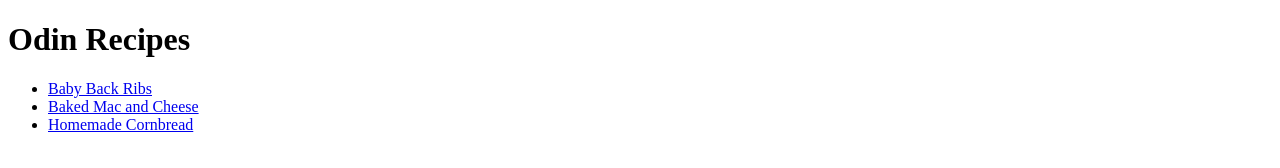
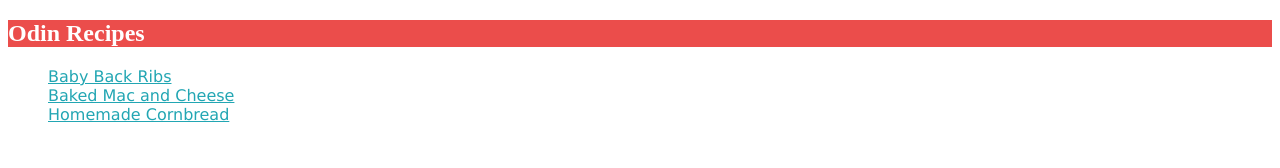
Before and after one commit to Nick122112/odin-recipes, a plain HTML site: page index.html in a window 1280 px wide. Drawn offline with Linux system fonts and the light colour scheme.

Commit message:
Experimented with basic CSS properties to understand how to they can be used to change HTML documents

```diff
--- a/index.html
+++ b/index.html
@@ -4,14 +4,33 @@
     <meta charset="UTF-8" />
     <meta http-equiv="X-UA-Compatible" content="IE=edge" />
     <meta name="viewport" content="width=device-width, initial-scale=1.0" />
+    <link rel="stylesheet" href="styles.css" />
     <title>Odin Recipes</title>
   </head>
   <body>
-    <h1>Odin Recipes</h1>
-    <ul>
-      <li><a href="recipes/ribs.html">Baby Back Ribs</a></li>
-      <li><a href="recipes/mac-and-cheese.html">Baked Mac and Cheese</a></li>
-      <li><a href="recipes/cornbread.html">Homemade Cornbread</a></li>
-    </ul>
+    <section>
+      <div>
+        <h1 class="main-page-heading">Odin Recipes</h1>
+      </div>
+      <div>
+        <ul class="main-recipe-list">
+          <li>
+            <a href="recipes/ribs.html" class="main-recipe-link"
+              >Baby Back Ribs</a
+            >
+          </li>
+          <li>
+            <a href="recipes/mac-and-cheese.html" class="main-recipe-link"
+              >Baked Mac and Cheese</a
+            >
+          </li>
+          <li>
+            <a href="recipes/cornbread.html" class="main-recipe-link"
+              >Homemade Cornbread</a
+            >
+          </li>
+        </ul>
+      </div>
+    </section>
   </body>
 </html>
--- /dev/null
+++ b/styles.css
@@ -0,0 +1,22 @@
+.heading {
+  color: #eb4d4b;
+  font-family: cursive;
+}
+
+p {
+  font-family: Verdana, sans-serif;
+}
+
+.main-page-heading {
+  color: #fff;
+  background-color: #eb4d4b;
+}
+
+.main-recipe-list {
+  list-style-type: none;
+  font-family: Verdana, Geneva, Tahoma, sans-serif;
+}
+
+.main-recipe-link {
+  color: #22a6b3;
+}
```
Also changed, not shown: recipes/cornbread.html (+5 -4 lines), recipes/mac-and-cheese.html (+5 -4 lines), recipes/ribs.html (+5 -4 lines).
